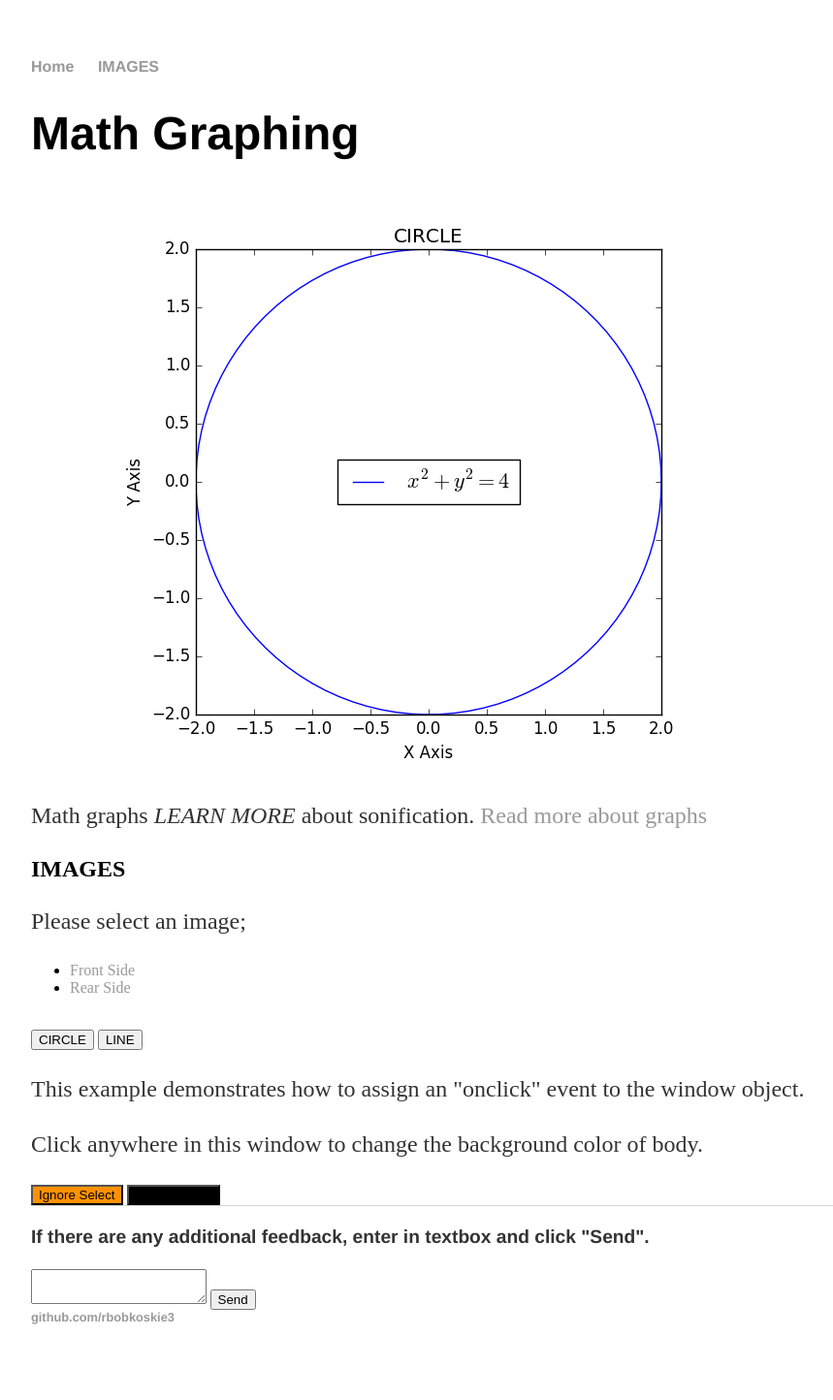
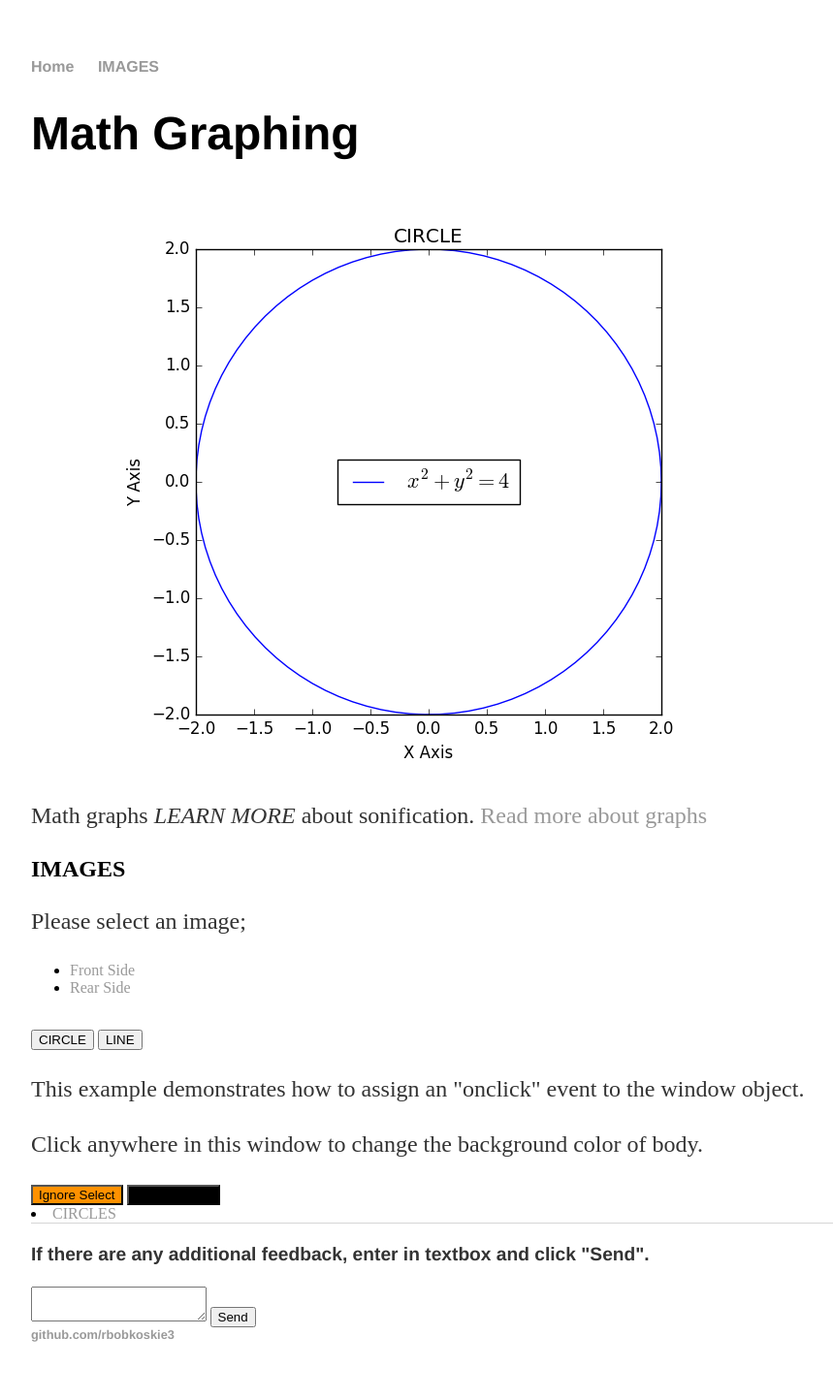
Before and after one commit to rbobkoskie3/rbobkoskie3.github.io, a Jekyll site: the page built from index.html, in a window 1280 px wide. Shown: the whole page at 97% size, without its empty margins (160-1019 px from the left). Built offline with Jekyll 4.4.1, drawn with Linux system fonts in a browser that asks for light colours.

Commit message:
Update default.html

```diff
--- a/_layouts/default.html
+++ b/_layouts/default.html
@@ -16,6 +16,8 @@
 
 			{{ content }}
 
+			<li><a href="/circle">CIRCLES</a></li>
+
 			</div><!-- /.container -->
 			<footer>
 	    		<ul>
```
